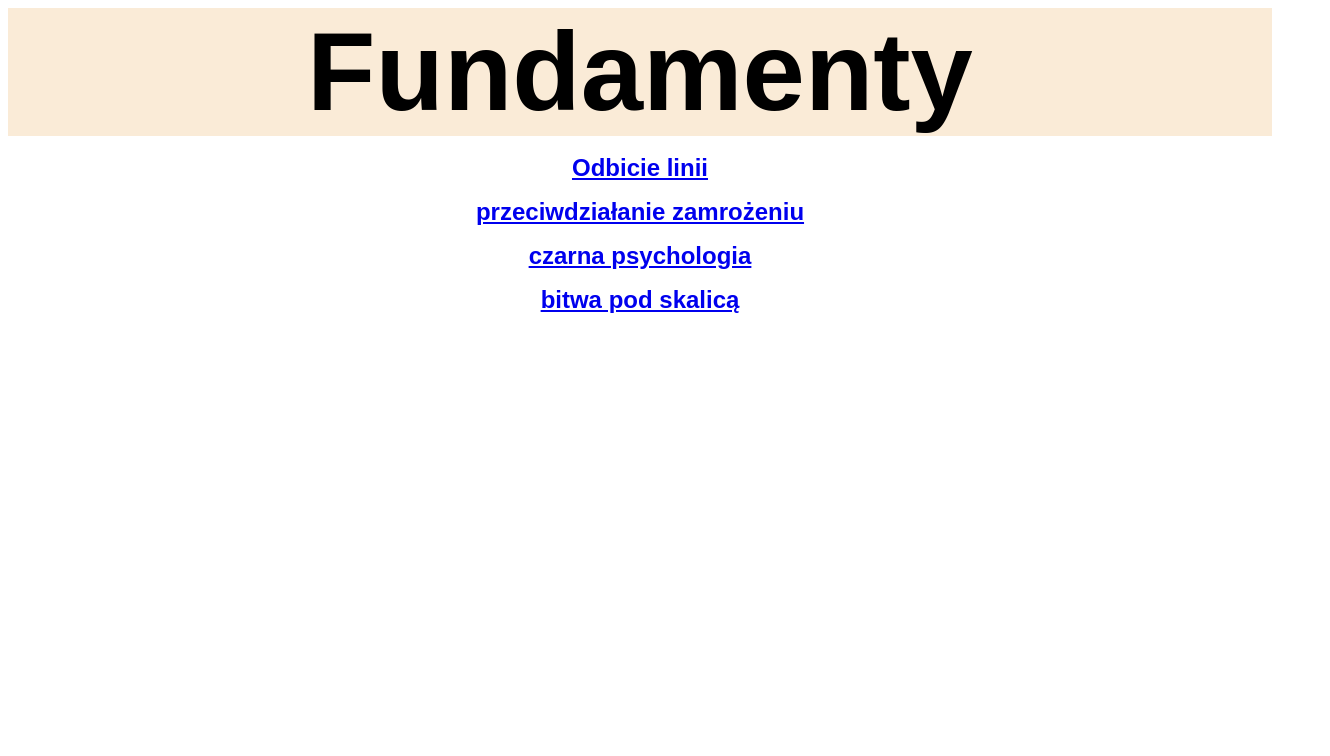
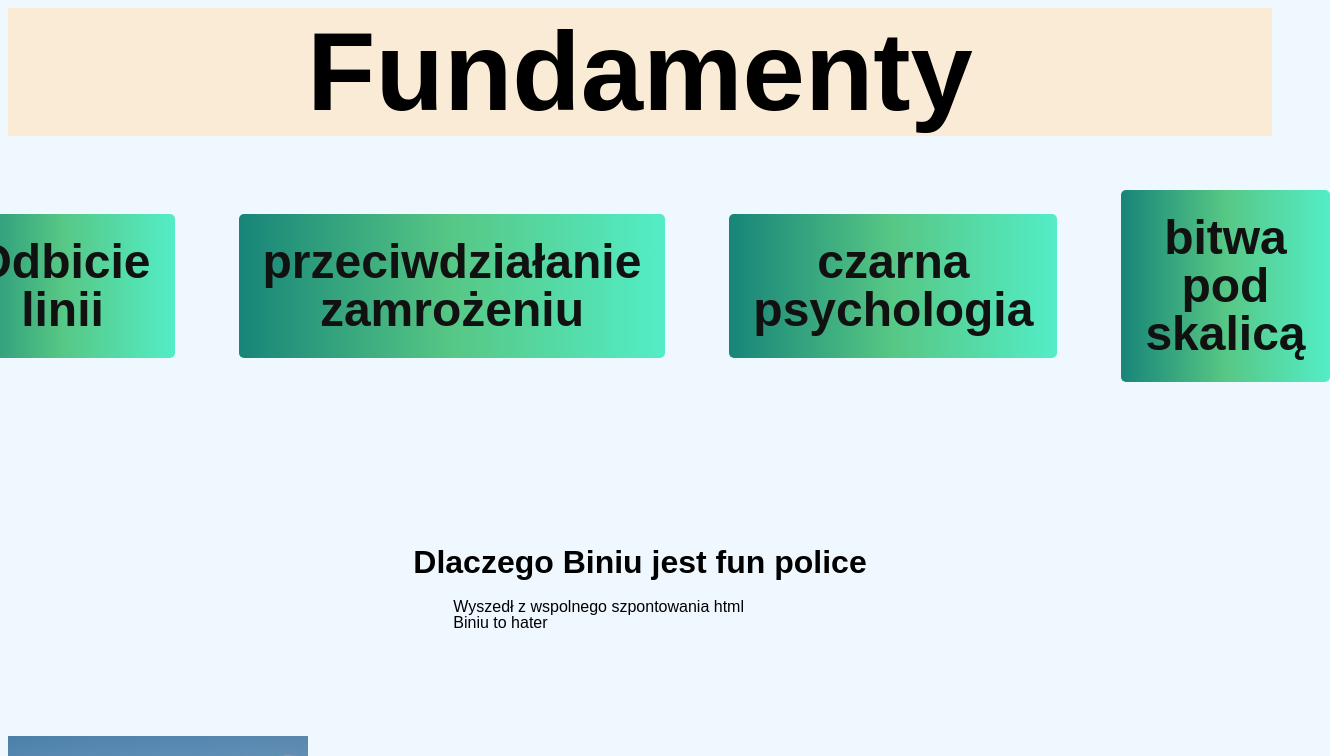
Before and after one commit to Nskubix/KlasowySzpont, a plain HTML site: page index.html in a window 1280 px wide. Shown: the top 756 px of the page, 1330 px wide, since content can reach past the window. Drawn offline with Linux system fonts and the light colour scheme; a web font is replaced by a local one.

Commit message:
pierwsza lekcja 11.09

```diff
--- a/index.html
+++ b/index.html
@@ -1,6 +1,7 @@
 <!DOCTYPE html>
-<html lang="kr">
+<html>
 <head>
+    <meta lang="kr">
     <meta charset="UTF-8">
     <meta name="viewport" content="width=1920, initial-scale=1.0">
     <title>Fundamentals</title>
@@ -11,11 +12,23 @@
     <header class="fundamentalsheader">
          <h1 id="title">Fundamenty</h1>
     </header>
-    <h2 id="header1"><a href="https://www.youtube.com/shorts/pJ3FNps2EU4" target="blank">Odbicie linii</a></h2>
-    <h2 id="header1"><a href="https://www.youtube.com/shorts/cH9W9tCQoZ4" target='blank'>przeciwdziałanie zamrożeniu</a></h2>
-    <h2 id="header1"><a href="https://www.youtube.com/shorts/1gvmcK1MhP8" target="blank">czarna psychologia</a></h2>
-    <h2 id="header1"><a href="https://www.youtube.com/watch?v=--mzXFkT7bg" target="blank">bitwa pod skalicą</a></h2>
+    <div class="fundbox">
+        <h2 id="header1"><a href="https://www.youtube.com/shorts/pJ3FNps2EU4" target="blank">Odbicie linii</a></h2>
+        <h2 id="header1"><a href="https://www.youtube.com/shorts/cH9W9tCQoZ4" target='blank'>przeciwdziałanie zamrożeniu</a></h2>
+        <h2 id="header1"><a href="https://www.youtube.com/shorts/1gvmcK1MhP8" target="blank">czarna psychologia</a></h2>
+        <h2 id="header1"><a href="https://www.youtube.com/watch?v=--mzXFkT7bg" target="blank">bitwa pod skalicą</a></h2>
+    </div>
 
+    <div class="biniu">
+        <div>
+            <h1> Dlaczego Biniu jest fun police </h1>
+            <ul>
+                 <li> Wyszedł z wspolnego szpontowania html
+                 <li> Biniu to hater </li>
+
+            </ul>
+        </div>
+
+        </div>
     <script src="script.js"></script>
-</body>
-</html>
+    <img src="img/skalica.png" alt="",width="200px", height="450px",style="position:absolute:left: 35%">>
--- a/style.css
+++ b/style.css
@@ -50,16 +50,29 @@ body{
     font-weight: 500;
     font-style: normal;
     line-height: 1;
+    background-color: aliceblue;
 }
+
+a:link{color:inherit; text-decoration: inherit;}
+a:active{color:inherit; text-decoration: inherit;}
+a:visited{color:inherit; text-decoration: inherit;}
+a:hover{color:inherit; text-decoration: inherit;}
+
 
 
 
 #header1{
-    border-radius: 0px;
+    border-radius: 5px;
     text-align: center;
+    background: #178578;
+    background: linear-gradient(90deg,rgba(23, 133, 120, 1) 0%, rgba(87, 199, 133, 1) 50%, rgba(83, 237, 198, 1) 100%);
+    padding: 1.5rem;
+    font-size: 3rem;
+    color: #111;
 
 
 }
+
 
 .fundamentalsheader{
     display: flex;
@@ -81,3 +94,23 @@ body{
     flex-direction: column;
 
 }
+
+.fundbox{
+    width: 100%;
+    min-height: 300px;
+    display: flex;
+    gap: 4rem;
+    justify-content: center;
+    align-items: center;
+}
+
+
+
+
+.biniu{
+    width: 100%;
+    min-height: 300px;
+    display: flex;
+    justify-content: center;
+    align-items: center;
+}
```
Also changed, not shown: img/skalica.png (added).
